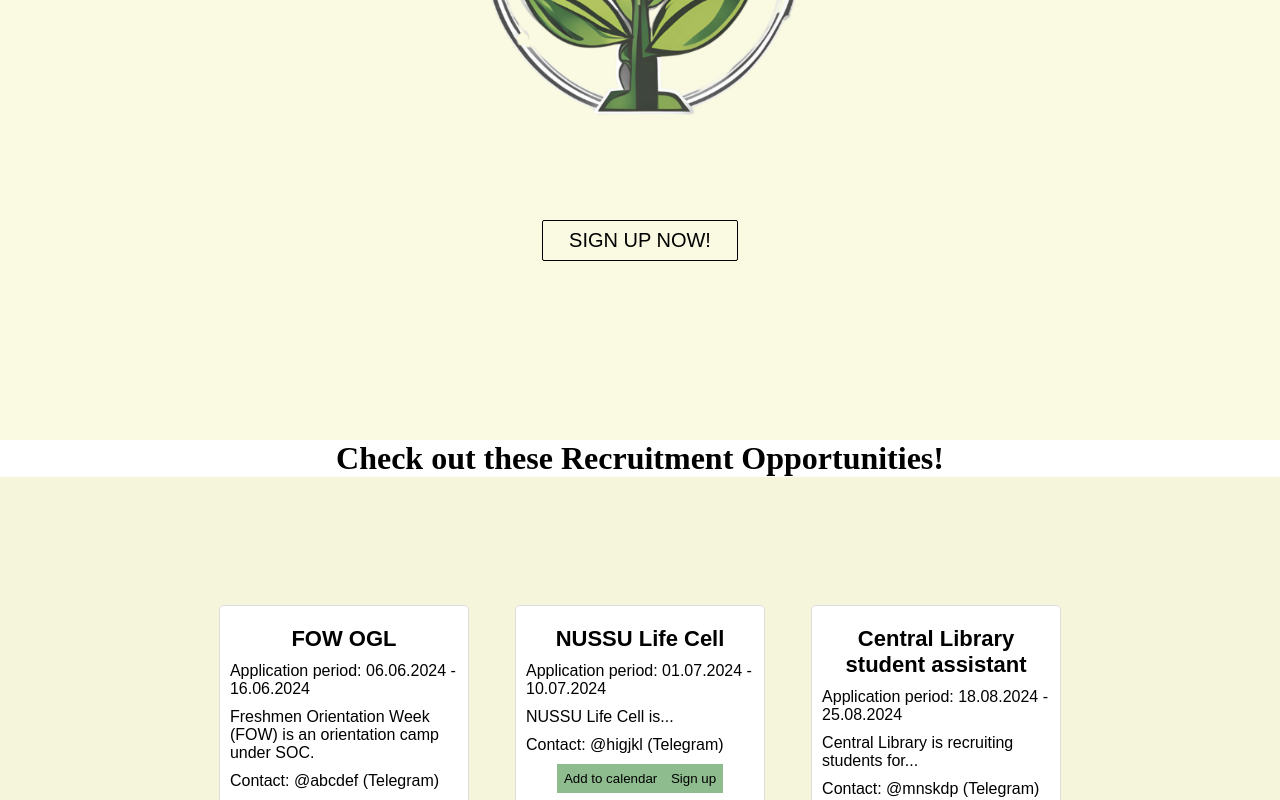
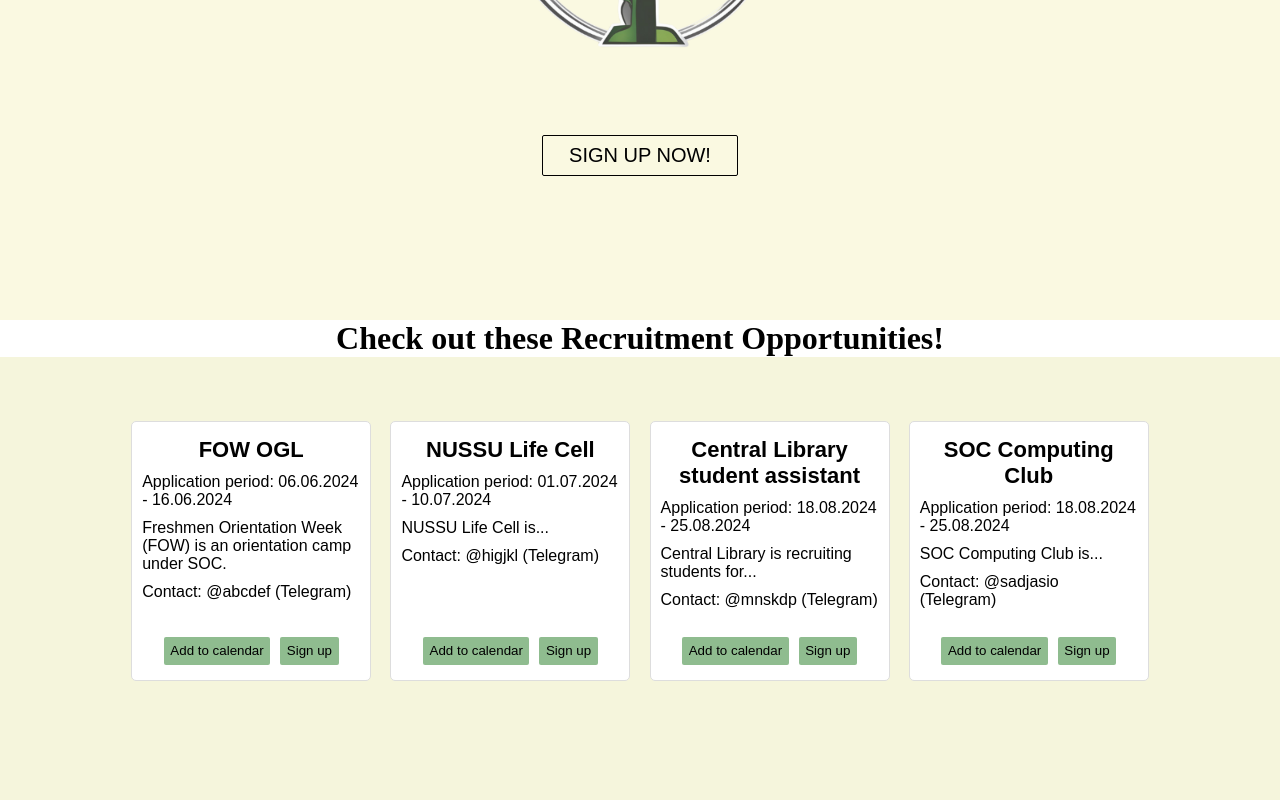
Before and after one commit to ritvi12/GrowthLink-Orbital24, a React (Create React App) app in the folder growthlink/: page / in a window 1280 px wide. Shown: the part 440-1240 px from the top of the page. After the commit the page ends 1185 px from the top, so only its background shows below. Built offline with nearby package versions, Linux system fonts and the light colour scheme; no server answers; the database is empty.

Commit message:
Fixed formating of the landing page and tiles

```diff
--- a/growthlink/package.json
+++ b/growthlink/package.json
@@ -7,6 +7,7 @@
     "@testing-library/react": "^13.4.0",
     "@testing-library/user-event": "^13.5.0",
     "firebase": "^10.12.2",
+    "once": "^1.4.0",
     "react": "^18.3.1",
     "react-dom": "^18.3.1",
     "react-icons": "^5.2.1",
--- a/growthlink/src/components/HeroSection.css
+++ b/growthlink/src/components/HeroSection.css
@@ -1,7 +1,7 @@
 
 .hero-container {
     background: url('../../public/images/GrowthLink.png') center center/cover no-repeat;
-    height: 100vh;
+    height: 85vh;
     width: 100%;
     display: flex;
     flex-direction: column;
@@ -13,5 +13,5 @@
 }
 
 .hero-btns {
-    margin-top: 400px;
+    margin-top: 350px;
 }
--- a/growthlink/src/pages/Events.css
+++ b/growthlink/src/pages/Events.css
@@ -10,32 +10,37 @@ h1 {
 }
 
 .container {
-    padding: 10%;
+    padding: 5%;
     gap: 5%
   }
 
-  .postings {
+  .flex-container {
     display: flex;
-    flex-wrap: wrap;
-    gap: 5%;
-    justify-content: center;
+    flex-flow: row wrap;
+    align-items: flex-start;
+    align-content: flex-start;
+    justify-content: space-around;
     font-family: 'Times New Roman', Times, serif;
     margin: auto;
     width: 90%;
   }
 
   .posting {
+    display: flex;
+    flex-direction: column;
+    justify-content: space-between;
     background-color: white;
     padding: 10px;
     border: 1px solid #ddd;
     border-radius: 5px;
-    width: 250px;
+    width: 240px;
+    height: 260px;
     text-align: center;
   }
 
   .posting h3 {
     font-size: 22px;
-    margin: 10px 0;
+    margin: 5px 0;
   }
 
   .posting p {
@@ -44,9 +49,22 @@ h1 {
     text-align: left;
   }
 
-  .postings button {
-    border: none;
+  .content {
+    height: 80%;
+  }
+
+  .flex-container button {
+    border: 1px;
     padding: 3%;
     cursor: pointer;
     background-color: DarkSeaGreen;
+    margin: 5px;
+    transition: all 0.2s ease-out;
+    cursor: pointer;
+    border-radius: 2px;
   }
+
+  .flex-container button:hover {
+    background-color: #ADD899;
+    color: white;
+  }
--- a/growthlink/src/pages/Events.js
+++ b/growthlink/src/pages/Events.js
@@ -8,38 +8,54 @@ const Events = () => {
       <h1>Check out these Recruitment Opportunities!</h1>
     </div>
     <div className="container" id="postings">
-      <div className="postings">
-        <div class = "posting">
+      <div className="flex-container">
+        <div className = "posting">
+        <div className='content'>
           <h3>FOW OGL</h3>
           <p>Application period: 06.06.2024 - 16.06.2024</p>
           <p>Freshmen Orientation Week (FOW) is an orientation camp under SOC. </p>
           <p>Contact: @abcdef (Telegram)</p>
+          </div>
+          <div className = "buttons">
             <button>Add to calendar</button>
             <button>Sign up</button>
           </div>
+        </div>
         <div className = "posting">
+          <div className='content'>
           <h3>NUSSU Life Cell</h3>
           <p>Application period: 01.07.2024 - 10.07.2024</p>
           <p>NUSSU Life Cell is... </p>
           <p>Contact: @higjkl (Telegram)</p>
+          </div>
+          <div className = "buttons">
             <button>Add to calendar</button>
             <button>Sign up</button>
           </div>
+        </div>
         <div className = "posting">
+        <div className='content'>
           <h3>Central Library student assistant</h3>
           <p>Application period: 18.08.2024 - 25.08.2024</p>
           <p>Central Library is recruiting students for... </p>
           <p>Contact: @mnskdp (Telegram)</p>
+          </div>
+          <div className = "buttons">
             <button>Add to calendar</button>
             <button>Sign up</button>
           </div>
+        </div>
         <div className = "posting">
+        <div className='content'>
           <h3>SOC Computing Club</h3>
           <p>Application period: 18.08.2024 - 25.08.2024</p>
           <p>SOC Computing Club is... </p>
           <p>Contact: @sadjasio (Telegram)</p>
+          </div>
+          <div className = "buttons">
             <button>Add to calendar</button>
             <button>Sign up</button>
+          </div>
         </div>
       </div>
       </div>
```
Also changed, not shown: 1 other file (tests, documents, lock files or other folders). Lines whose indentation alone changed are shown as unchanged.
